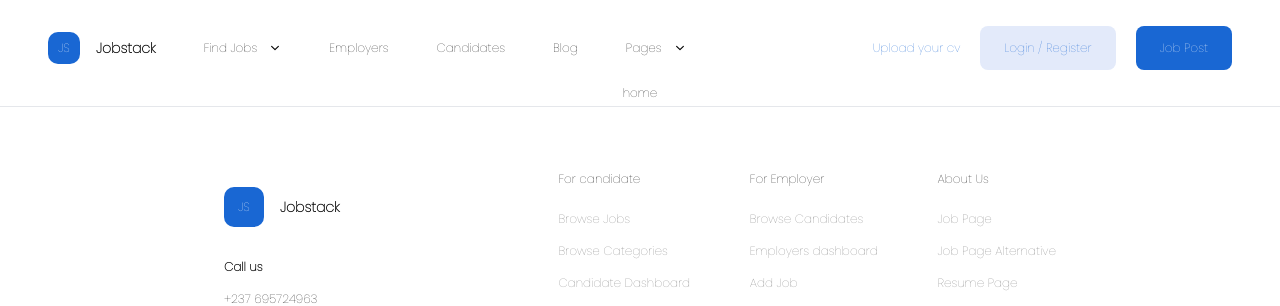
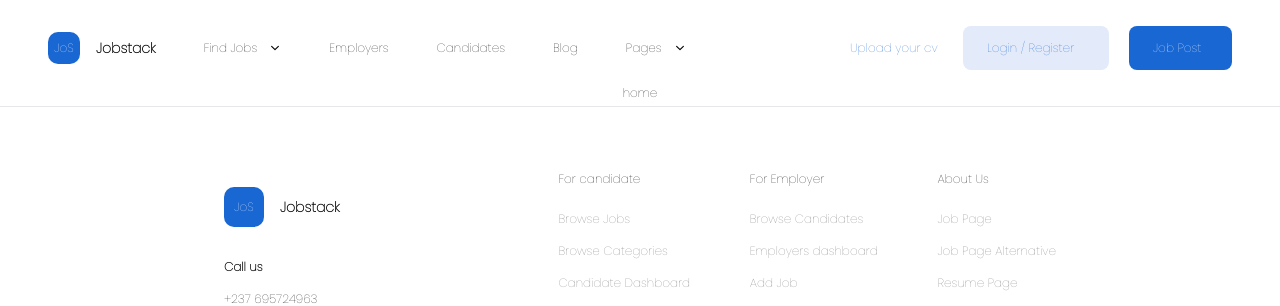
Before and after one commit to haterb4/jobstack, a Next.js app: page / in a window 1280 px wide. Shown: the top 306 px of the page. Built offline with nearby package versions, Linux system fonts and the light colour scheme.

Commit message:
logo and coloration

```diff
--- a/src/app/layout.tsx
+++ b/src/app/layout.tsx
@@ -18,7 +18,7 @@ export default function RootLayout({
 }) {
   return (
     <html lang="en">
-      <body className={`${popins.className} text-xs`}>{children}</body>
+      <body className={`${popins.className} text-xs font-[500] text-black`}>{children}</body>
     </html>
   )
 }
--- a/src/components/Footer.tsx
+++ b/src/components/Footer.tsx
@@ -5,6 +5,7 @@ import Socials from './Socials'
 import FooterLinks from './FooterLink'
 import Link from 'next/link'
 import { useWindowSize } from 'usehooks-ts'
+import Logo from './Logo'
 
 
 const Footer = () => {
@@ -58,12 +59,9 @@ const Footer = () => {
         sm:grid sm:grid-cols-2  md:flex md:justify-between md:items-start flex-wrap py-16 border-t gap-12 lg:px-56 md:px-20`
       }>
         <div>
-          <div className='py-4 mr-4 flex items-center justify-start'>
-            <div className='h-10 w-10 flex justify-center items-center bg-[#1967D3] text-white rounded-[10px]'>JS</div>
-            <Link href={''} className='px-2 ml-2 font-semibold text-sm'>Jobstack</Link>
-          </div>
+          <Logo href='' box='h-10 w-10' justify='start'/>
           <div className='py-2'>
-            <h1 className='font-semibold py-2'>Call us</h1>
+            <h1 className='font-bold py-2'>Call us</h1>
             <p className='py-2'>+237 695724963</p>
           </div>
           <div className='text-neutral-500'>
--- /dev/null
+++ b/src/components/Logo.tsx
@@ -0,0 +1,13 @@
+import Link from 'next/link'
+import React from 'react'
+
+const Logo = ({href, justify, box}: {href: string; justify?: string; box?: string}) => {
+  return (
+    <div className={`py-4 mr-4 flex items-center justify-${justify ? justify : 'between'}`}>
+        <div className={`${box ? box : "h-8 w-8"} flex justify-center items-center bg-[#1967D3] text-white rounded-[10px]`}>JoS</div>
+        <Link href={href} className='px-2 ml-2 font-bold text-sm'>Jobstack</Link>
+    </div>
+  )
+}
+
+export default Logo
--- a/src/components/Navigation.tsx
+++ b/src/components/Navigation.tsx
@@ -1,26 +1,24 @@
 import Link from 'next/link'
 import React from 'react'
 import NavLinks from './NavLinks'
+import Logo from './Logo'
 
 const Navigation = () => {
   return (
     <nav className='w-full flex items-center justify-between px-12 pt-4'>
         <div className='flex items-center'>
-            <div className='py-4 mr-4 flex items-center justify-between'>
-                <div className='h-8 w-8 flex justify-center items-center bg-[#1967D3] text-white rounded-[10px]'>JS</div>
-                <Link href={''} className='px-2 ml-2 font-semibold text-sm'>Jobstack</Link>
-            </div>
+            <Logo href=''/>
             <NavLinks />
         </div>
         <div className='flex items-center justify-end text-[#1A67D3]'>
             <div className=''>
-                <Link href={'/cv'}>Upload your cv</Link>
+                <Link href={'/cv'}><span className='w-[93px] block'>Upload your cv</span></Link>
             </div>
             <div className='px-6 py-[14px] bg-[#E3EAFA] rounded-[8px] ml-5'>
-                <Link href={'/authenication'}>Login / Register</Link>
+                <Link href={'/authenication'}><span className='w-[98px] block'>Login / Register</span></Link>
             </div>
             <div className='px-6 py-[14px] bg-[#1967D3] rounded-[8px] text-white ml-5'>
-                <Link href={'/authenication'}>Job Post</Link>
+                <Link href={'/authenication'}><span className='w-[55px] block'>Job Post</span></Link>
             </div>
         </div>
     </nav>
```
